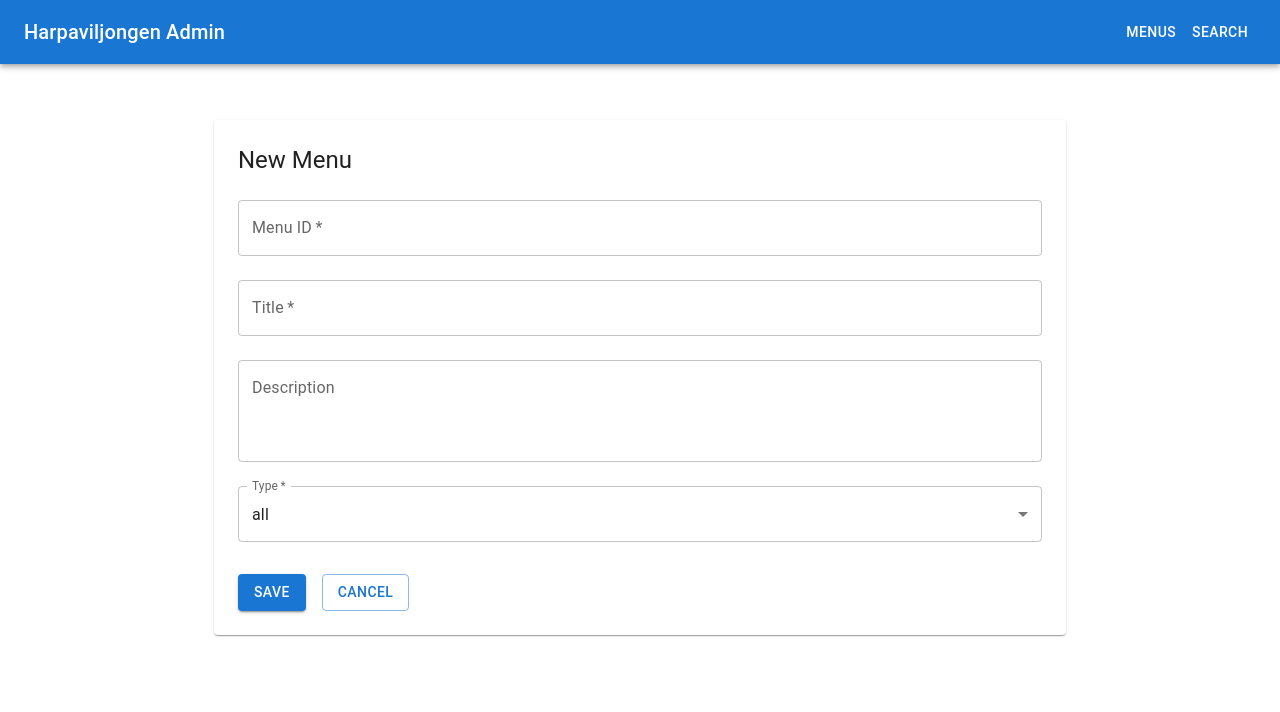
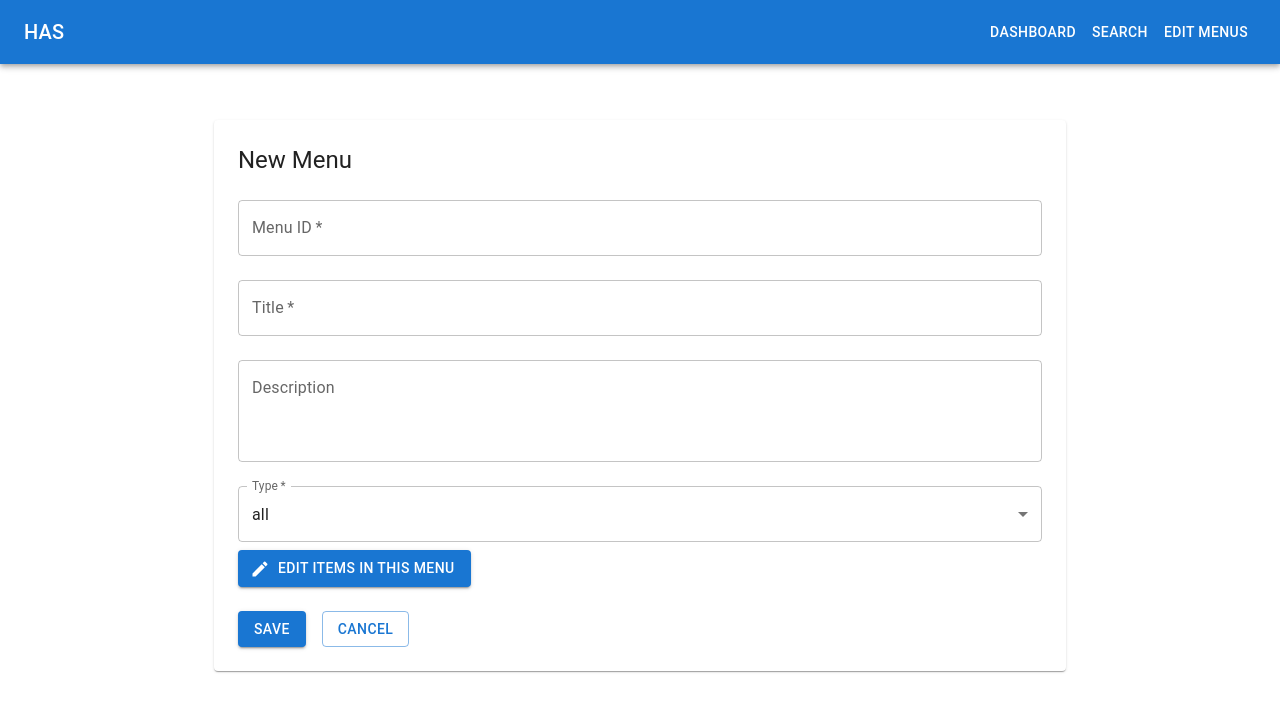
Before and after one commit to DavidAkerlind/harpaviljongen-admin-service, a React (Vite) app: page /menu/new in a window 1280 px wide. Shown: the top 712 px of the page. Built offline with nearby package versions, Linux system fonts and the light colour scheme.

Commit message:
fix: Update import paths and enhance item and menu management features

```diff
--- a/src/App.jsx
+++ b/src/App.jsx
@@ -1,6 +1,6 @@
 import { BrowserRouter as Router, Routes, Route } from 'react-router-dom';
 import { ThemeProvider, CssBaseline } from '@mui/material';
-import { MenuProvider } from './contexts/MenuContext';
+import { MenuProvider } from './contexts/MenuContext.jsx';
 import { theme } from './utils/theme';
 import { Navbar } from './components/Navbar/Navbar';
 import { MenuList } from './components/MenuList/MenuList';
--- a/src/components/ItemEditor/ItemEditor.jsx
+++ b/src/components/ItemEditor/ItemEditor.jsx
@@ -20,6 +20,7 @@ export const ItemEditor = () => {
 		description: '',
 		price: '',
 		active: true,
+		producer: '',
 	});
 	const [loading, setLoading] = useState(false);
 	const [error, setError] = useState(null);
@@ -60,6 +61,17 @@ export const ItemEditor = () => {
 						item.description
 					),
 					api.updateMenuItem(menuId, itemId, 'price', item.price),
+					// Update producer if it's a wine menu
+					...(menuType === 'wine'
+						? [
+								api.updateMenuItem(
+									menuId,
+									itemId,
+									'producer',
+									item.producer
+								),
+						  ]
+						: []),
 				]);
 			} else {
 				// Create new item
@@ -77,7 +89,9 @@ export const ItemEditor = () => {
 		<Container maxWidth="md">
 			<Paper sx={{ p: 3, mt: 3 }}>
 				<Typography variant="h5" gutterBottom>
-					{itemId ? 'Edit Item' : 'New Item'}
+					{itemId
+						? `Edit Item in '${menuId}'`
+						: `New Item in '${menuId}'`}
 				</Typography>
 
 				{error && (
@@ -109,6 +123,18 @@ export const ItemEditor = () => {
 						multiline
 						rows={3}
 					/>
+					{/* Show producer field only for wine menus */}
+					{menuId === 'menu-wine' && (
+						<TextField
+							fullWidth
+							label="Producer"
+							value={item.producer || ''}
+							onChange={(e) =>
+								setItem({ ...item, producer: e.target.value })
+							}
+							margin="normal"
+						/>
+					)}
 
 					<TextField
 						fullWidth
--- a/src/components/MenuEditor/MenuEditor.jsx
+++ b/src/components/MenuEditor/MenuEditor.jsx
@@ -1,5 +1,5 @@
 import { useState, useEffect } from 'react';
-import { useParams, useNavigate } from 'react-router-dom';
+import { useParams, useNavigate, Link } from 'react-router-dom';
 import {
 	Container,
 	Paper,
@@ -9,6 +9,7 @@ import {
 	Box,
 	MenuItem,
 } from '@mui/material';
+import { Add, Delete, Edit } from '@mui/icons-material';
 import { api } from '../../services/apiService';
 
 export const MenuEditor = () => {
@@ -138,6 +139,13 @@ export const MenuEditor = () => {
 							</MenuItem>
 						))}
 					</TextField>
+					<Button
+						variant="contained"
+						startIcon={<Edit />}
+						component={Link}
+						to="/menu/new">
+						Edit items in this menu
+					</Button>
 
 					<Box sx={{ mt: 3, display: 'flex', gap: 2 }}>
 						<Button
--- a/src/components/MenuList/MenuList.jsx
+++ b/src/components/MenuList/MenuList.jsx
@@ -1,4 +1,5 @@
 import { useState, useEffect } from 'react';
+import { Link } from 'react-router-dom';
 import {
 	List,
 	ListItem,
@@ -6,8 +7,9 @@ import {
 	IconButton,
 	Paper,
 	Typography,
+	Button,
 } from '@mui/material';
-import { Delete, Edit } from '@mui/icons-material';
+import { Add, Delete, Edit } from '@mui/icons-material';
 import { api } from '../../services/apiService';
 
 export const MenuList = () => {
@@ -42,6 +44,15 @@ export const MenuList = () => {
 			<Typography variant="h5" gutterBottom>
 				Menus
 			</Typography>
+
+			<Button
+				variant="contained"
+				startIcon={<Add />}
+				component={Link}
+				to="/menu/new">
+				Add menu
+			</Button>
+
 			<List>
 				{menus.map((menu) => (
 					<ListItem
--- a/src/components/Navbar/Navbar.jsx
+++ b/src/components/Navbar/Navbar.jsx
@@ -6,13 +6,16 @@ export const Navbar = () => {
 		<AppBar position="static">
 			<Toolbar>
 				<Typography variant="h6" sx={{ flexGrow: 1 }}>
-					Harpaviljongen Admin
+					HAS
 				</Typography>
 				<Button color="inherit" component={Link} to="/">
-					Menus
+					Dashboard
 				</Button>
 				<Button color="inherit" component={Link} to="/search">
 					Search
+				</Button>
+				<Button color="inherit" component={Link} to="/menus">
+					Edit Menus
 				</Button>
 			</Toolbar>
 		</AppBar>
--- a/src/contexts/MenuContext.jsx
+++ b/src/contexts/MenuContext.jsx
@@ -1,5 +1,5 @@
 import { createContext, useContext, useState, useCallback } from 'react';
-import { api } from '../services/apiService';
+import { api } from '../services/apiService.js';
 
 const MenuContext = createContext(null);
 
```
